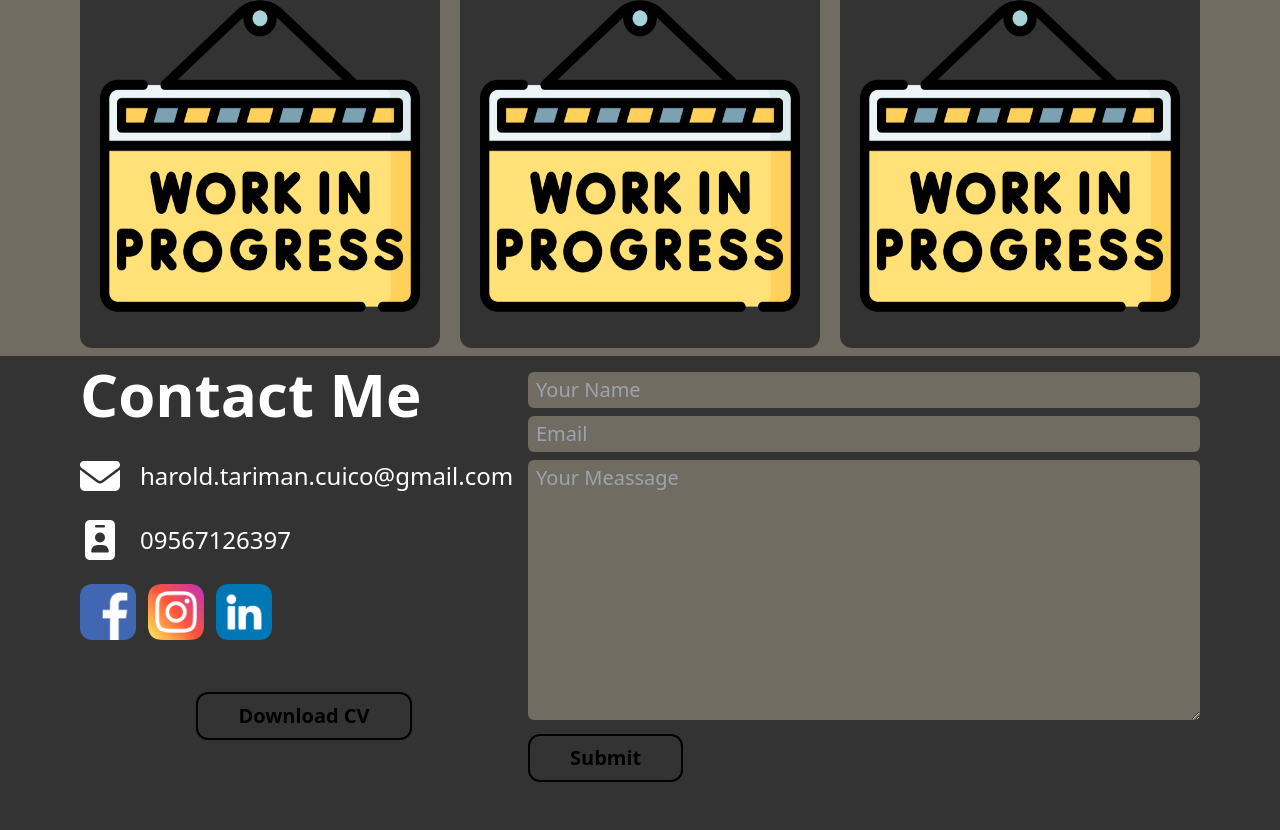
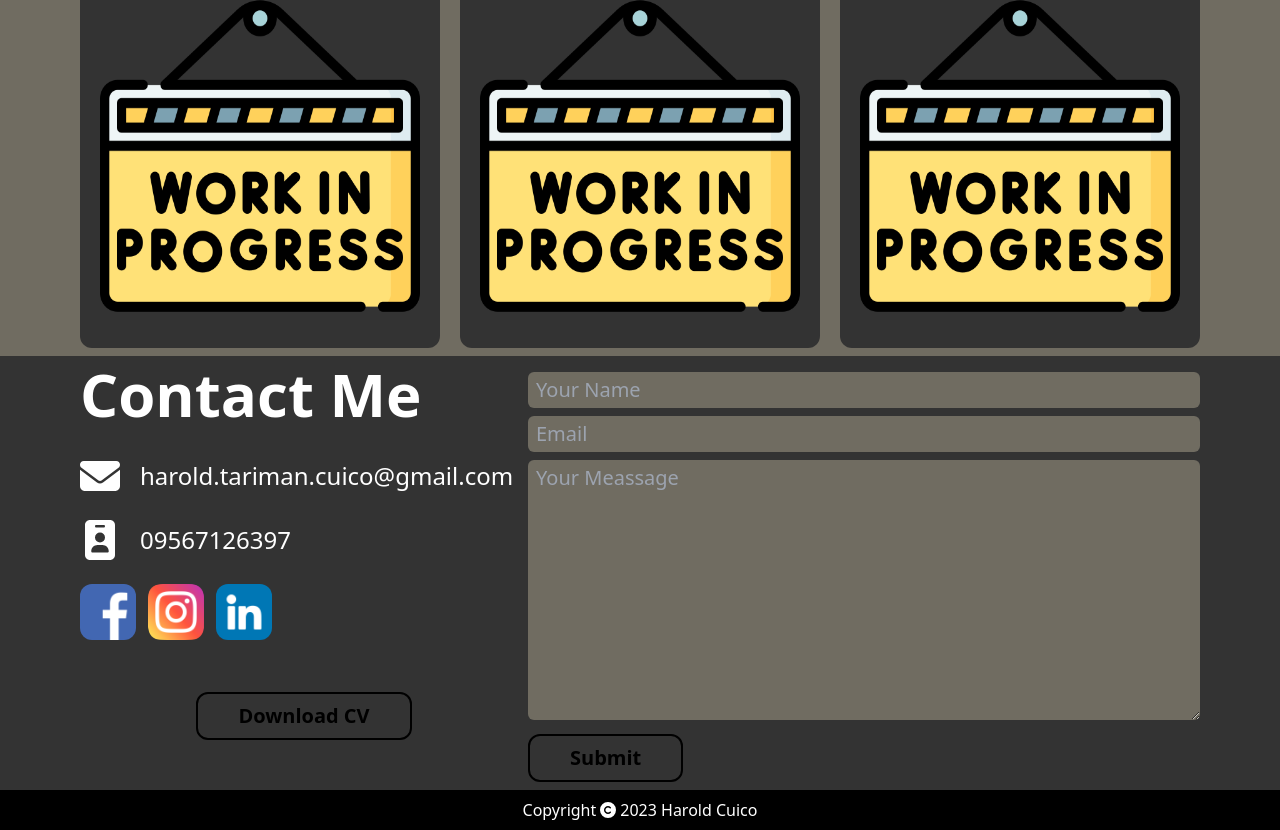
Before and after one commit to ha-rold1999/Portfolio-V2, a React (Vite) app: page / in a window 1280 px wide. Shown: the part 2416-3246 px from the top of the page. Before the commit the page ends 3206 px from the top, so only its background shows below. Built offline with nearby package versions, Linux system fonts and the light colour scheme.

Commit message:
Copyright buttom navigation added

```diff
--- a/src/App.jsx
+++ b/src/App.jsx
@@ -3,6 +3,7 @@ import About from "./Components/About/About";
 import Service from "./Components/Service/Service";
 import Work from "./Components/Work/Work";
 import Contact from "./Components/Contact/Contact";
+import Copyright from "./Components/Copyright/Copyright";
 
 function App() {
   return (
@@ -12,6 +13,7 @@ function App() {
       <Service />
       <Work />
       <Contact />
+      <Copyright />
     </>
   );
 }
--- /dev/null
+++ b/src/Components/Copyright/Copyright.jsx
@@ -0,0 +1,14 @@
+import { FontAwesomeIcon } from "@fortawesome/react-fontawesome";
+import { faCopyright } from "@fortawesome/free-solid-svg-icons";
+
+export default function Copyright() {
+  return (
+    <div className="max-w-screen-2xl h-10 py-2  md:px-20 overflow-hidden flex flex-col px-4 bg-black">
+      <div className="text-white flex justify-center items-center space-x-1">
+        <div>Copyright</div>
+        <FontAwesomeIcon icon={faCopyright} />
+        <div>2023 Harold Cuico</div>
+      </div>
+    </div>
+  );
+}
```
